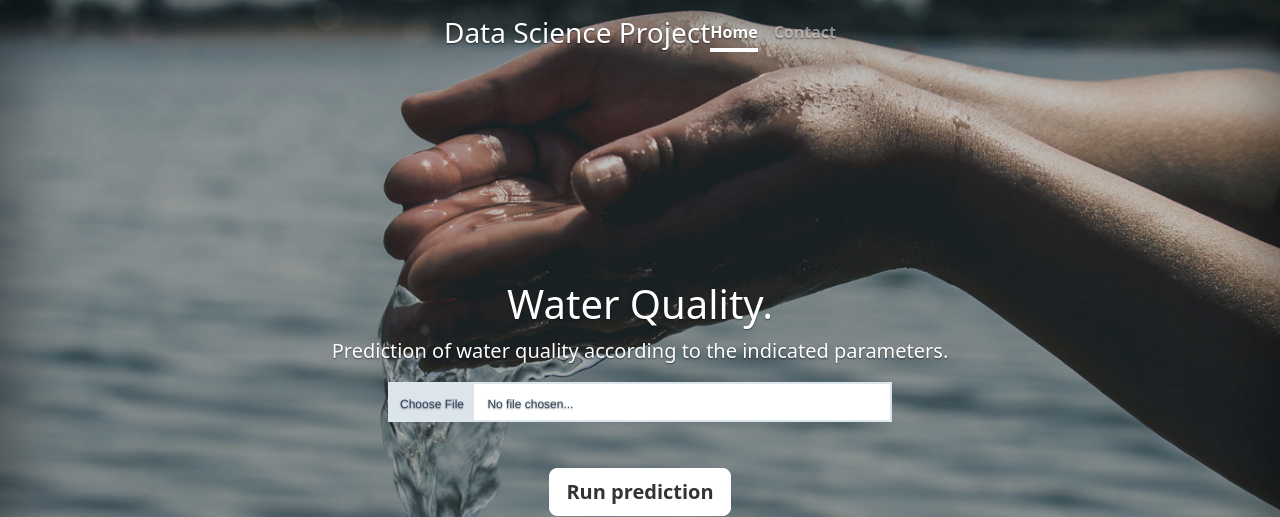
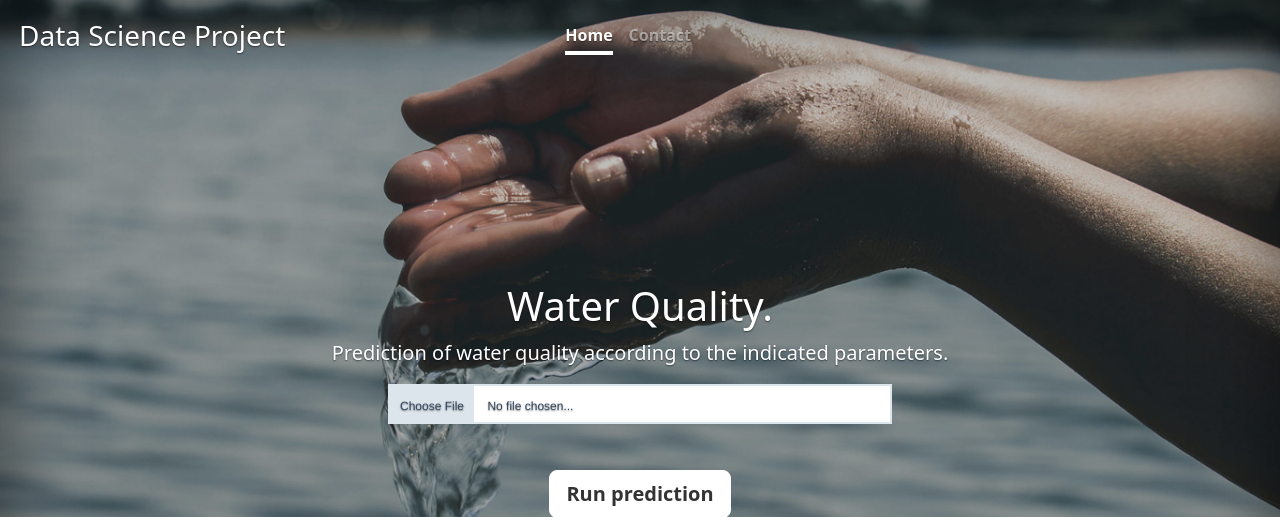
Before and after one commit to mcarlagg17/TBDS-ML_Clf_WaterQuality_flask, a Flask app: page / in a window 1280 px wide. Shown: the top 517 px of the page. Run offline with Flask 2, Linux system fonts and the light colour scheme; some libraries are stand-ins or nearby versions.

Commit message:
fondo 15

```diff
--- a/static/cover.css
+++ b/static/cover.css
@@ -36,6 +36,11 @@ body {
 .width-upload {
   max-width: 42em;
   margin:0 auto;
+}
+
+.w-h{
+  max-width: 42em;
+  margin: 3px;
 }
 
 /*
--- a/templates/index.html
+++ b/templates/index.html
@@ -42,7 +42,7 @@
 <body class="d-flex h-100 text-center text-white bg-dark image">
 <script type="text/javascript" src="//code.jquery.com/jquery-1.10.2.min.js"></script>
 <div class="cover-container d-flex w-100 h-100 p-3 mx-auto flex-column">
-    <header class="mb-auto mb-0 width-upload">
+    <header class="mb-auto mb-0 w-h">
         <div>
             <h3 class="float-md-start mb-0">Data Science Project</h3>
             <nav class="nav nav-masthead justify-content-center float-md-end">
```
